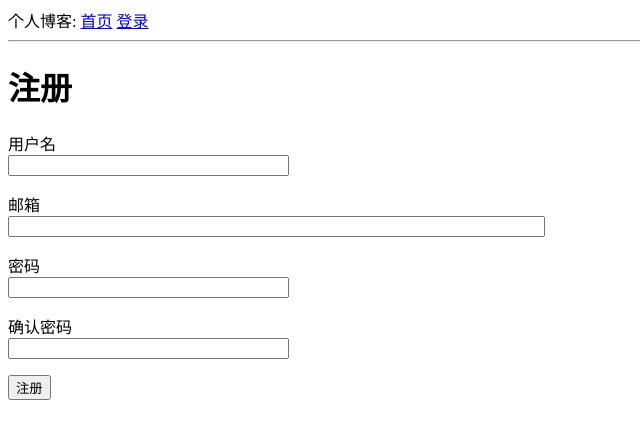
After one commit to yitongtong/microblog, a Flask app: page /register in a window 1280 px wide. The commit adds this page. Shown: the top 439 px of the page, without its empty margins (0-640 px from the left). Run offline with Flask 2, Linux system fonts and the light colour scheme.

Commit message:
add register

```diff
--- a/app/forms.py
+++ b/app/forms.py
@@ -1,10 +1,30 @@
 from flask_wtf import FlaskForm
 from wtforms import StringField, PasswordField, BooleanField, SubmitField
-from wtforms.validators import DataRequired
+from wtforms.validators import DataRequired, ValidationError, Email, EqualTo
+from app.models import User
 
 
 class LoginForm(FlaskForm):
     username = StringField('用户名', validators=[DataRequired()])
-    password = StringField('密码', validators=[DataRequired()])
+    password = PasswordField('密码', validators=[DataRequired()])
     remember_me = BooleanField('记住登录')
     submit = SubmitField('登录')
+
+
+class RegistrationForm(FlaskForm):
+    username = StringField('用户名', validators=[DataRequired()])
+    email = StringField('邮箱', validators=[DataRequired(), Email()])
+    password = PasswordField('密码', validators=[DataRequired()])
+    password2 = PasswordField(
+        '确认密码', validators=[DataRequired(), EqualTo('password')])
+    submit = SubmitField('注册')
+
+    def validate_username(self, username):
+        user = User.query.filter_by(username=username.data).first()
+        if user is not None:
+            raise ValidationError('Please use a different username.')
+
+    def validate_email(self, email):
+        user = User.query.filter_by(email=email.data).first()
+        if user is not None:
+            raise ValidationError('Please use a different email address')
--- a/app/routes.py
+++ b/app/routes.py
@@ -1,5 +1,5 @@
-from app import app
-from app.forms import LoginForm
+from app import app, db
+from app.forms import LoginForm, RegistrationForm
 from flask import render_template, flash, redirect, url_for
 from flask_login import current_user, login_user, logout_user, login_required
 from app.models import User
@@ -46,3 +46,18 @@ def login():
 def logout():
     logout_user()
     return redirect(url_for('index'))
+
+
+@app.route('/register', methods=['GET', 'POST'])
+def register():
+    if current_user.is_authenticated:
+        return redirect(url_for('index'))
+    form = RegistrationForm()
+    if form.validate_on_submit():
+        user = User(username=form.username.data, email=form.email.data)
+        user.set_password(form.password.data)
+        db.session.add(user)
+        db.session.commit()
+        flash('注册成功')
+        return redirect(url_for('login'))
+    return render_template('register.html', title='注册', form=form)
--- a/app/templates/login.html
+++ b/app/templates/login.html
@@ -20,5 +20,6 @@
     </p>
     <p>{{ form.remember_me() }} {{ form.remember_me.label }}</p>
     <p>{{ form.submit() }}</p>
+    <p><a href="{{ url_for('register') }}">注册新用户</a></p>
 </form>
 {% endblock %}
--- /dev/null
+++ b/app/templates/register.html
@@ -0,0 +1,40 @@
+{% extends "base.html" %}
+
+{% block content %}
+
+<h1>注册</h1>
+
+<form action="" method="POST">
+    {{ form.hidden_tag() }}
+    <p>
+        {{ form.username.label }}<br>
+        {{ form.username(size=32) }}<br>
+        {% for error in form.username.errors %}
+        <span style="color: red;">[{{ error }}]</span>
+        {% endfor %}
+    </p>
+    <p>
+        {{ form.email.label }}<br>
+        {{ form.email(size=64) }}<br>
+        {% for error in form.email.errors %}
+        <span style="color: red;">[{{ error }}]</span>
+        {% endfor %}
+    </p>
+    <p>
+        {{ form.password.label }}<br>
+        {{ form.password(size=32) }}<br>
+        {% for error in form.password.errors %}
+        <span style="color: red;">[{{ error }}]</span>
+        {% endfor %}
+    </p>
+    <p>
+        {{ form.password2.label }}<br>
+        {{ form.password2(size=32) }}<br>
+        {% for error in form.password2.errors %}
+        <span style="color: red;">[{{ error }}]</span>
+        {% endfor %}
+    </p>
+    <p>{{ form.submit() }}</p>
+</form>
+
+{% endblock %}
```
Also changed, not shown: app.db.
